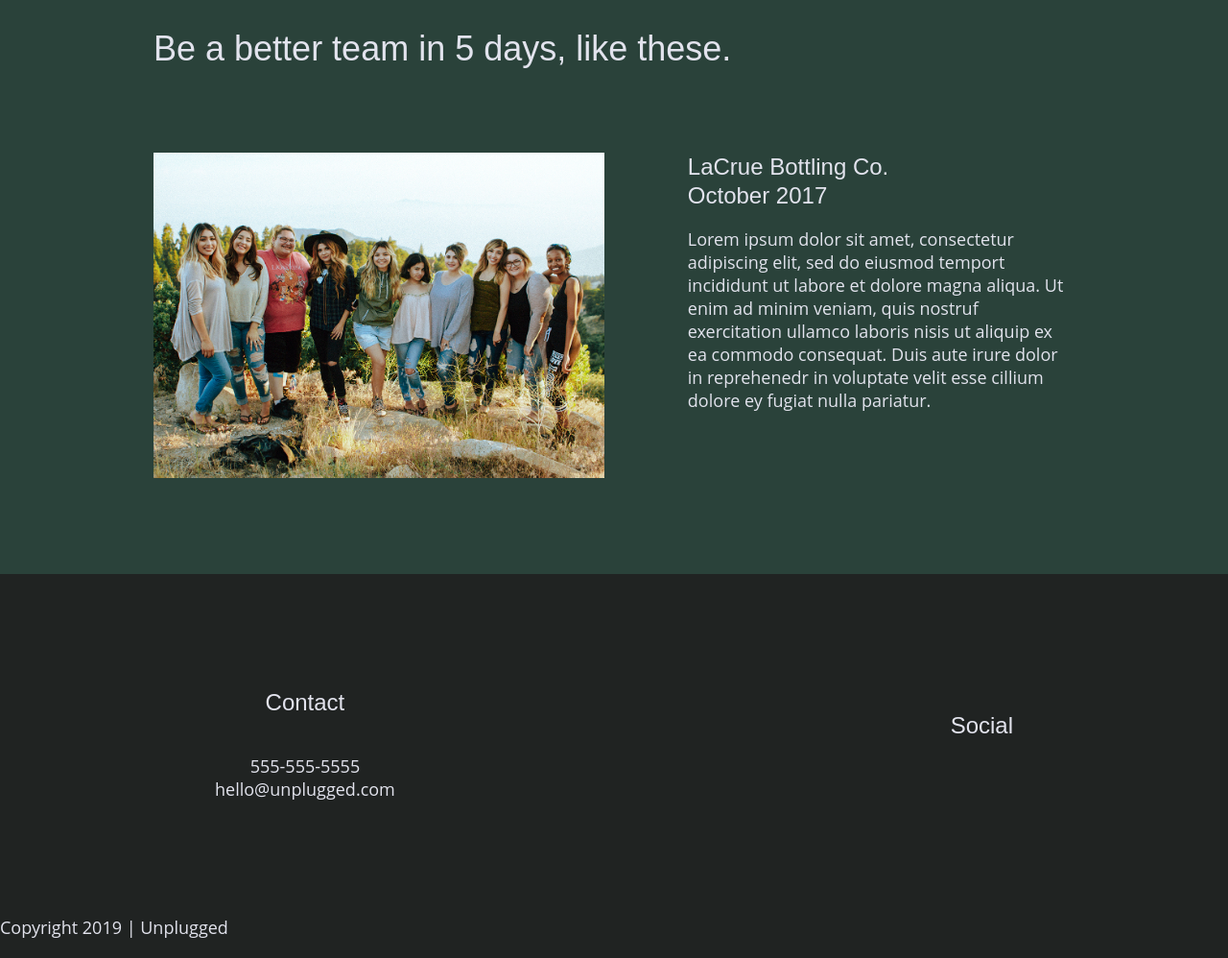
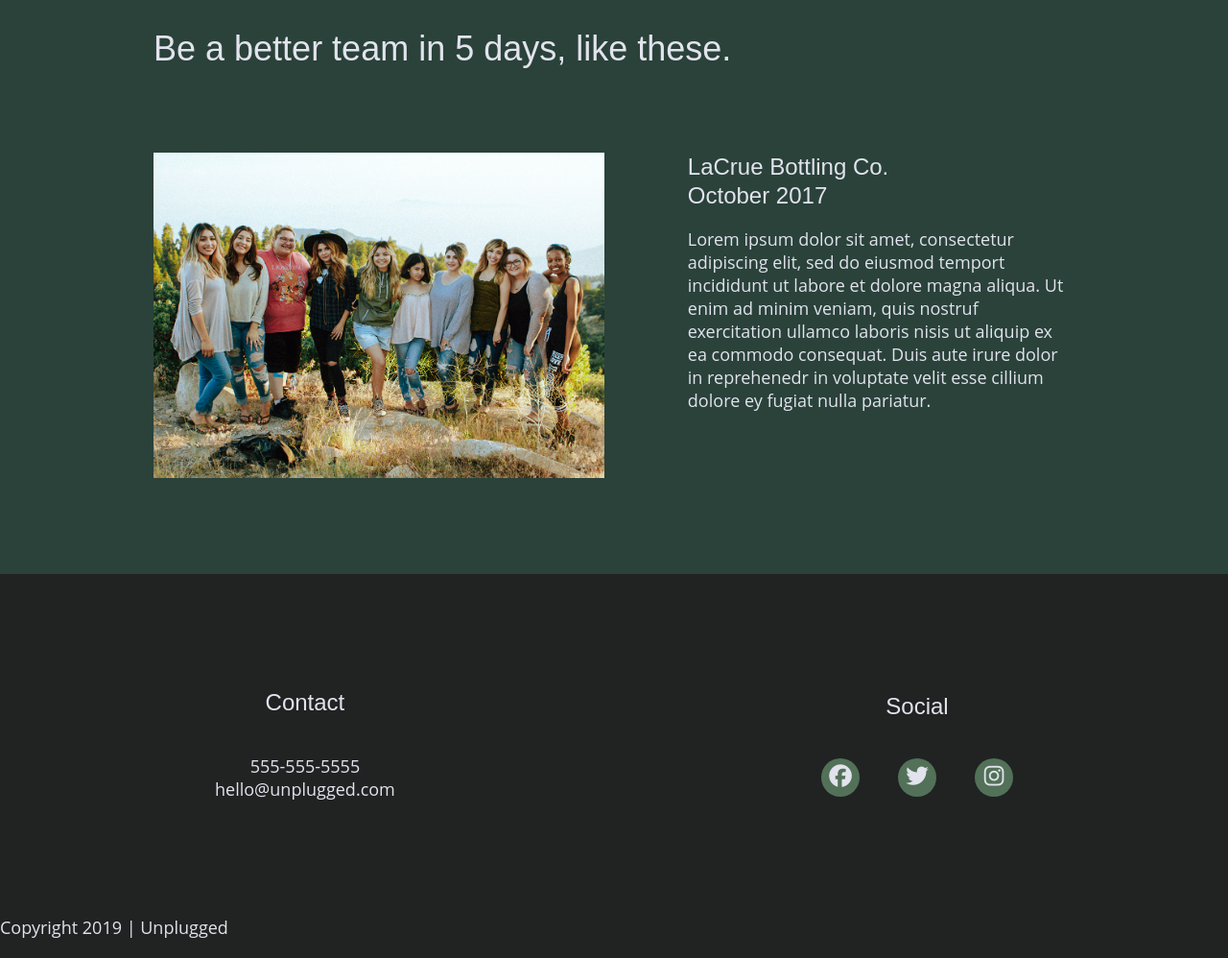
Before and after one commit to hallbkeara/unplugged, a website built with Parcel: page index.html in a window 1280 px wide. Shown: the part 2230-3228 px from the top of the page at 96% size. Built offline with nearby package versions, Linux system fonts and the light colour scheme.

Commit message:
social media icons

```diff
--- a/css/main.css
+++ b/css/main.css
@@ -232,7 +232,15 @@ textarea {
       align-items: center;
    }
 
+   footer .social-icons p i {
+     font-size: 1.3125em;
+   }
+
    footer .social-icons p {
+      background-color: #527158;
+      border-radius: 50%;
+      width: 40px;
+      height: 40px;
       display: flex;
       justify-content: center;
       align-items: center;
@@ -644,6 +652,11 @@ input[type=button] {
     margin-bottom: 40px;
   }
 
+  footer .social-icons {
+    width: 12.5em;
+    justify-content: space-between;
+  }
+
   footer .copyright {
     width: 100%;
   }
--- a/index.html
+++ b/index.html
@@ -137,9 +137,21 @@
               <div class="social">
                     <h4>Social</h4>
                   <div class ="social-icons">
-                      <p><a href="https://www.facebook.com/yoursite"target="_blank"></a></p>
-                      <p><a href="https://www.twitter.com/yoursite"target="_blank"></a></p>
-                      <p><a href="https://www.instagram.com/yoursite"target="_blank"></a></p>
+                      <p>
+                        <a href="https://www.facebook.com/yoursite"target="_blank">
+                          <i class="fab fa-facebook"></i>
+                        </a>
+                      </p>
+                      <p>
+                        <a href="https://www.twitter.com/yoursite"target="_blank">
+                          <i class="fab fa-twitter"></i>
+                        </a>
+                      </p>
+                      <p>
+                        <a href="https://www.instagram.com/yoursite"target="_blank">
+                          <i class="fab fa-instagram"></i>
+                        </a>
+                      </p>
                   </div>
               </div>
           </div>
```
Also changed, not shown: about/index.html (+15 -3 lines), faq/index.html (+15 -3 lines).
